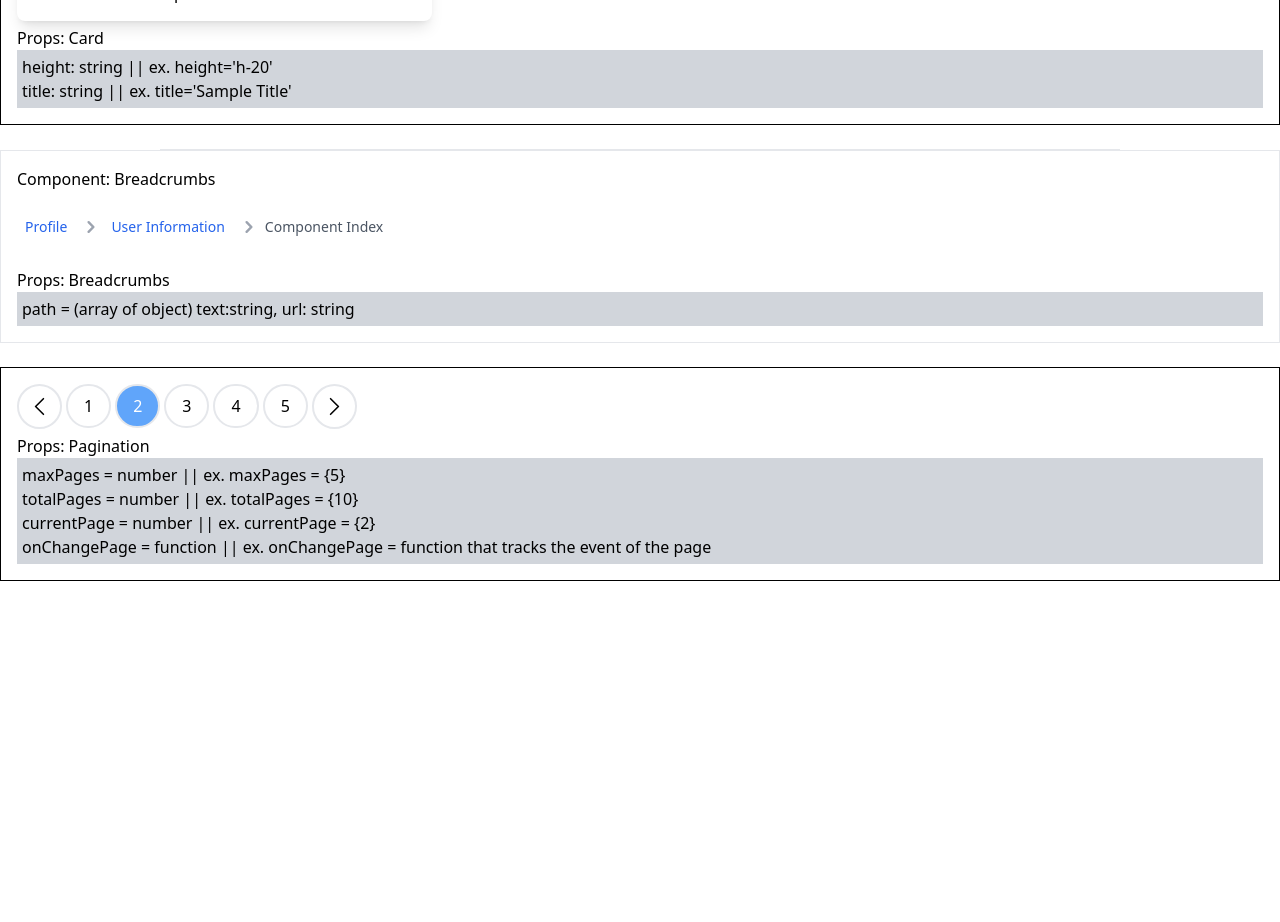
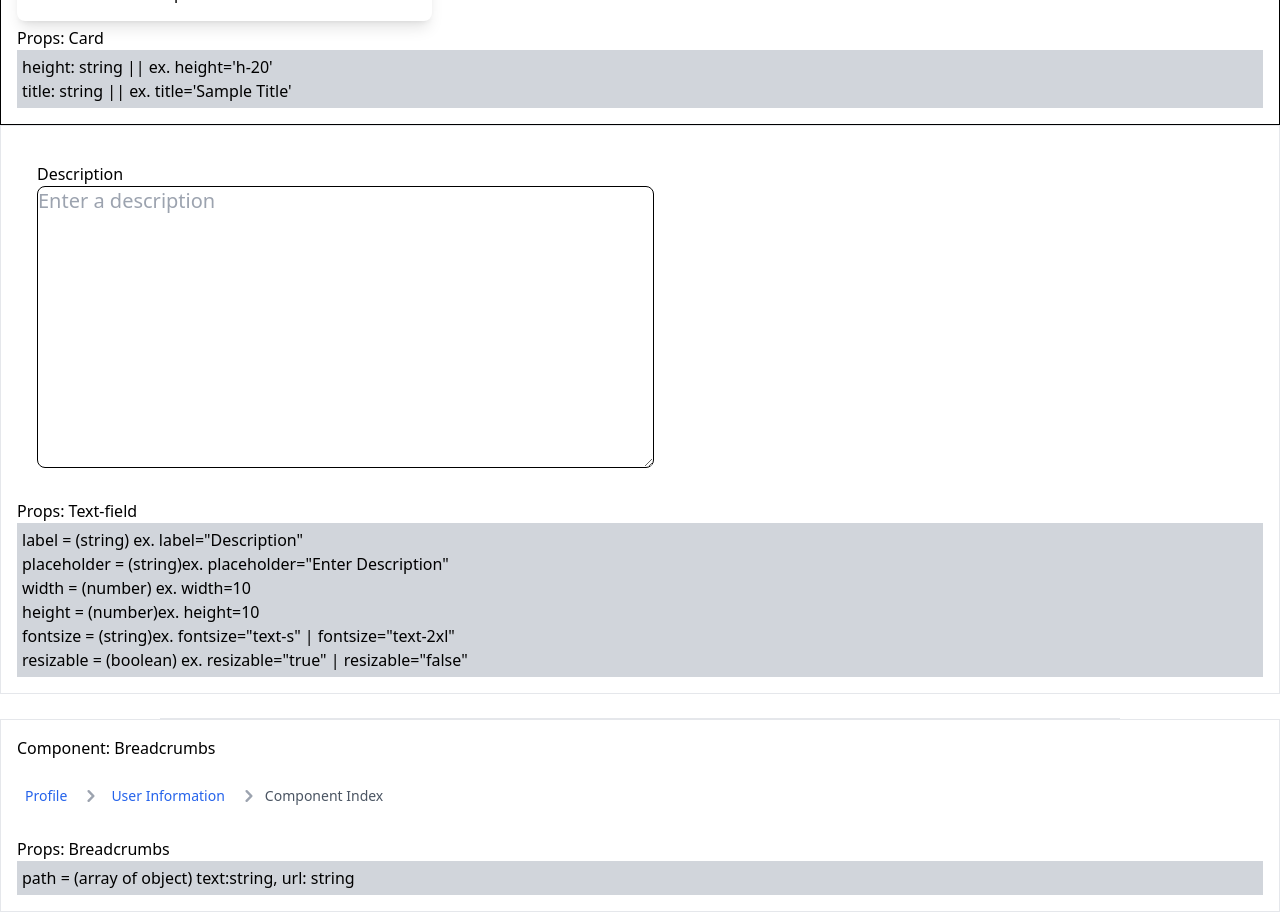
Before and after one commit to ragg09/sph-lms-test-deploy, a Next.js app in the folder client/: page /demo/components in a window 1280 px wide. Shown: the part 1120-2042 px from the top of the page. Before the commit the page ends 1701 px from the top, so only its background shows below. Built offline with nearby package versions, Linux system fonts and the light colour scheme.

Commit message:
[FORM] Text Field (#11)
* [REUSABLE COMPONENTS]TextField

* Updated the TextField

* Export the TextField interface

* Revert unnecessary changes

---------

Co-authored-by: Pif <epifanio.villaro@usjr.edu.ph>
Co-authored-by: Kurt <kurt.dacudag@sun-asterisk.com>

```diff
--- a/client/src/pages/demo/components/index.tsx
+++ b/client/src/pages/demo/components/index.tsx
@@ -1,9 +1,10 @@
 /* eslint-disable react/no-unescaped-entities */
 import React, { Fragment, useState } from 'react';
 import Iframe from '@/src/shared/components/Iframe';
-import Breadcrumbs from '@/src/shared/components/Breadcrumbs';
+import Textfield from '@/src/shared/components/TextField';
 import Card from '@/src/shared/components/Card';
 import Pagination from '@/src/shared/components/Pagination';
+import Breadcrumbs from '@/src/shared/components/Breadcrumbs';
 
 const DemoComponent: React.FunctionComponent = () => {
   // sets up the state of the page to track user interaction
@@ -70,6 +71,33 @@ const DemoComponent: React.FunctionComponent = () => {
           </div>
         </div>
 
+        <div className="p-4 border" id="text-field">
+          <Textfield
+            label="Description"
+            placeholder="Enter a description"
+            width={50}
+            height={10}
+            className="text-xl border border-black rounded-lg rows"
+            resizable={true}
+          ></Textfield>
+
+          <div className="mt-[5px]">
+            <h1>Props: Text-field</h1>
+
+            <div className="bg-gray-300 p-[5px]">
+              <p> label = (string) ex. label="Description"</p>
+              <p> placeholder = (string)ex. placeholder="Enter Description"</p>
+              <p> width = (number) ex. width=10 </p>
+              <p> height = (number)ex. height=10 </p>
+              <p>
+                fontsize = (string)ex. fontsize="text-s" | fontsize="text-2xl"
+              </p>
+              <p>
+                resizable = (boolean) ex. resizable="true" | resizable="false"
+              </p>
+            </div>
+          </div>
+        </div>
         <br />
         <hr className="w-3/4 mx-auto" />
 
--- /dev/null
+++ b/client/src/shared/components/TextField/index.tsx
@@ -0,0 +1,42 @@
+import React from 'react';
+
+export interface TextFieldProps {
+  label?: string;
+  placeholder?: string;
+  width: number;
+  height: number;
+  className: string;
+  resizable: boolean;
+}
+
+const Textfield: React.FC<TextFieldProps> = ({
+  label,
+  placeholder,
+  width,
+  height,
+  className,
+  resizable
+}: TextFieldProps) => {
+  return (
+    <div className="p-5 h-auto w-auto">
+      {label !== null && (
+        <div>
+          <label>{label}</label>
+        </div>
+      )}
+      <textarea
+        rows={height}
+        cols={width}
+        className={`${resizable ? 'resize' : 'resize:none'} ${className}`}
+        placeholder={placeholder}
+      ></textarea>
+    </div>
+  );
+};
+
+Textfield.defaultProps = {
+  label: '',
+  placeholder: ''
+};
+
+export default Textfield;
```
